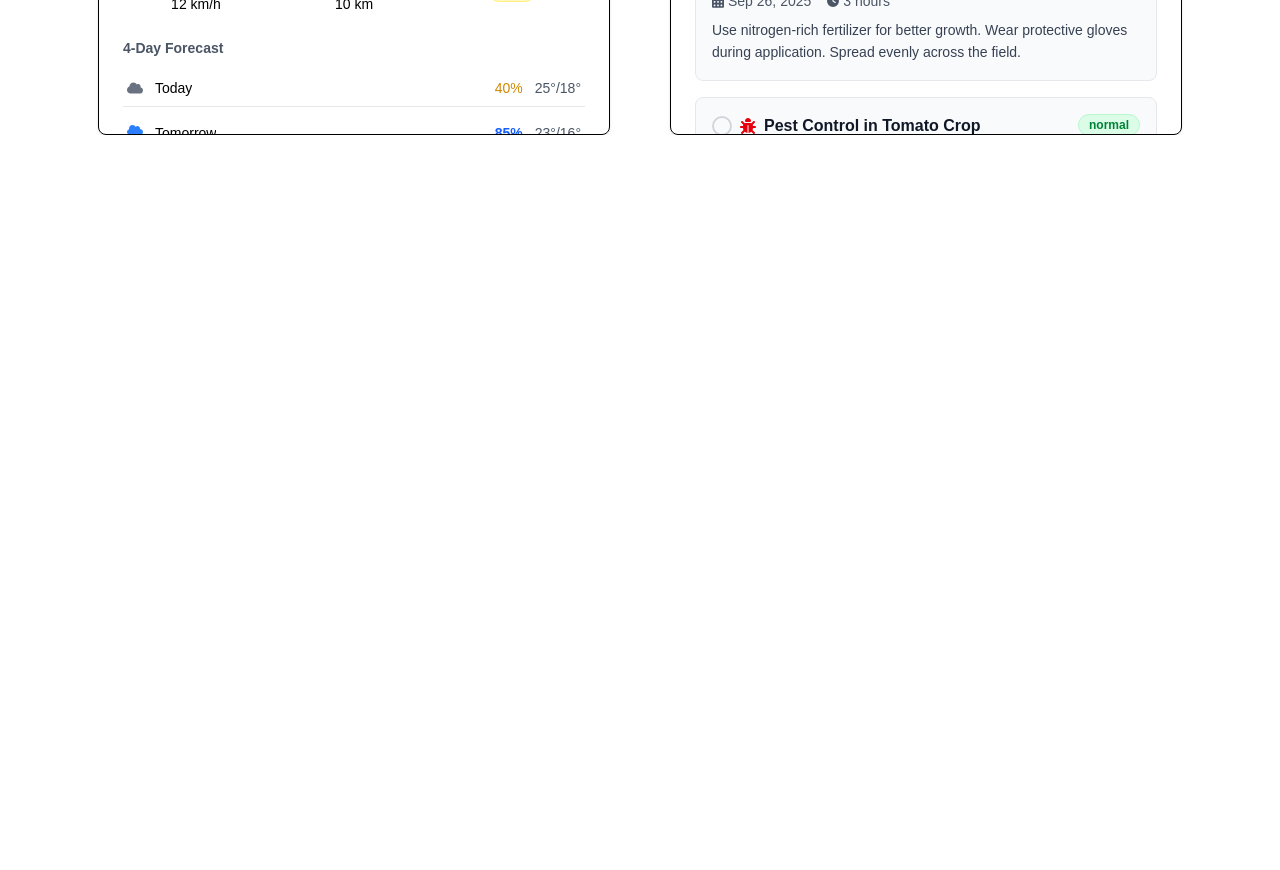
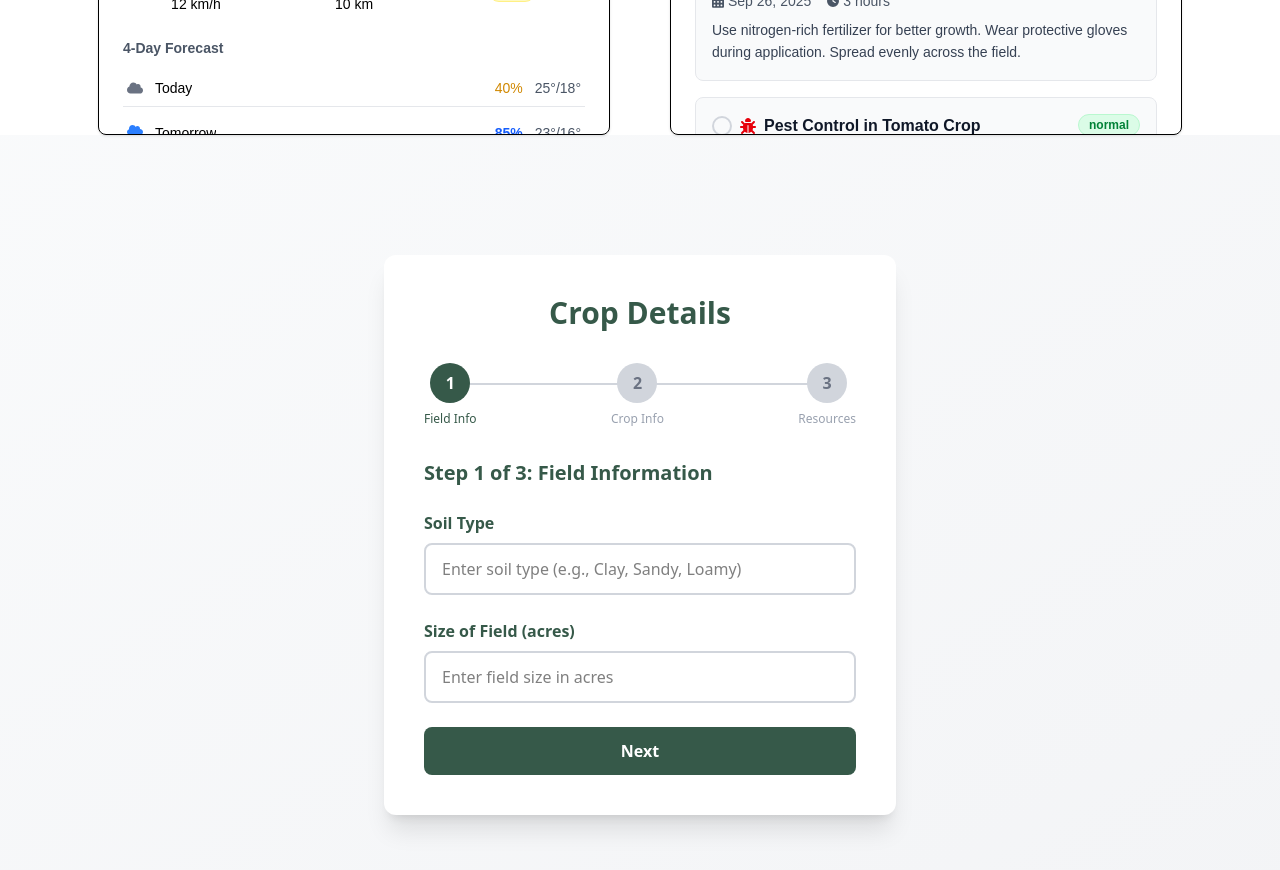
Before and after one commit to adityavarmachandika/KrishiSakhi, a React (Vite) app in the folder frontend/: page / in a window 1280 px wide. Shown: the part 620-1490 px from the top of the page. Before the commit the page ends 800 px from the top, so only its background shows below. Built offline with nearby package versions, Linux system fonts and the light colour scheme; a web font is replaced by a local one.

Commit message:
Add crop details

```diff
--- a/frontend/src/App.jsx
+++ b/frontend/src/App.jsx
@@ -15,6 +15,7 @@ function App() {
         <Route path='/' element={<Hero/>}/>
         <Route path='/login' element={<Login/>}/>
         <Route path='/register' element={<RegistrationPage/>}/>
+
       </Routes>
     </>
   )
--- a/frontend/src/sections/Hero.jsx
+++ b/frontend/src/sections/Hero.jsx
@@ -2,6 +2,7 @@ import React from 'react'
 import Updates from '../components/Updates'
 import WeatherWidget from '../components/WeatherWidget'
 import Task from '../components/Task'
+import CropDetailsForm from '../components/Crop_Details'
 
 const Hero = () => {
   return (
@@ -11,6 +12,9 @@ const Hero = () => {
         <WeatherWidget/>
         <Task/>
       </div>
+      <div>
+        <CropDetailsForm/>
+      </div>
     </div>
   )
 }
```
